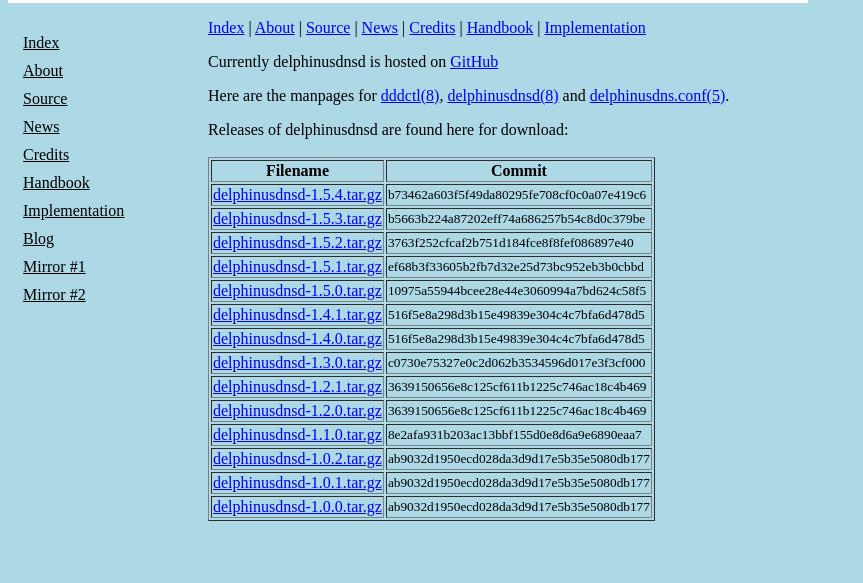
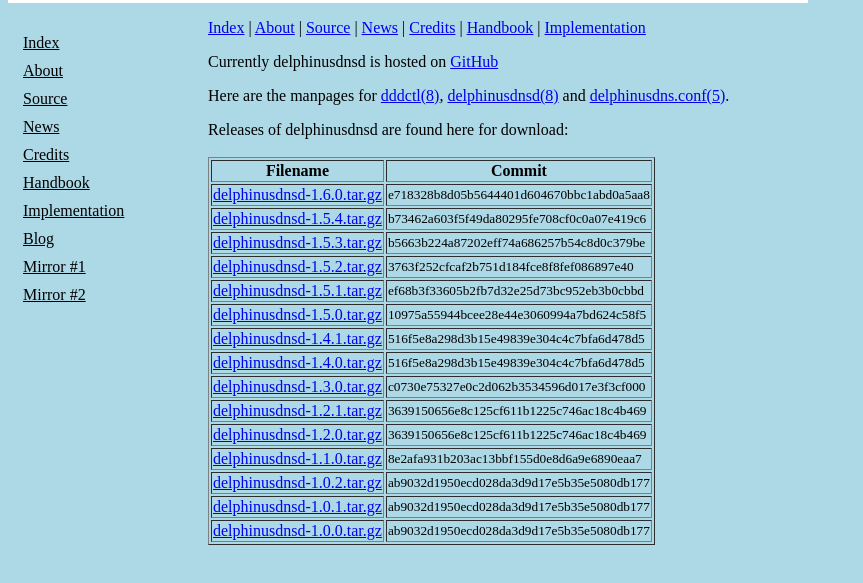
Before and after one commit to delphinusdns/delphinusdnsd, a plain HTML site: page www/git.html in a window 1280 px wide. Shown: the part 211-794 px from the top of the page, without its empty margins (0-863 px from the left). Drawn offline with Linux system fonts and the light colour scheme.

Commit message:
add 1.6.0 download

```diff
--- a/www/git.html
+++ b/www/git.html
@@ -42,6 +42,9 @@ Releases of delphinusdnsd are found here for download:
 <br><br>
 <table border=1>
 <tr><th>Filename</th><th>Commit</th></tr>
+
+<tr><td><a href="https://github.com/delphinusdns/delphinusdnsd/archive/refs/tags/RELEASE_1_6_0.tar.gz">delphinusdnsd-1.6.0.tar.gz</a></td>
+<td><small>e718328b8d05b5644401d604670bbc1abd0a5aa8</small></td></tr>
 
 <tr><td><a href="https://github.com/delphinusdns/delphinusdnsd/archive/refs/tags/RELEASE_1_5_4.tar.gz">delphinusdnsd-1.5.4.tar.gz</a></td>
 <td><small>b73462a603f5f49da80295fe708cf0c0a07e419c6</small></td></tr>
```
